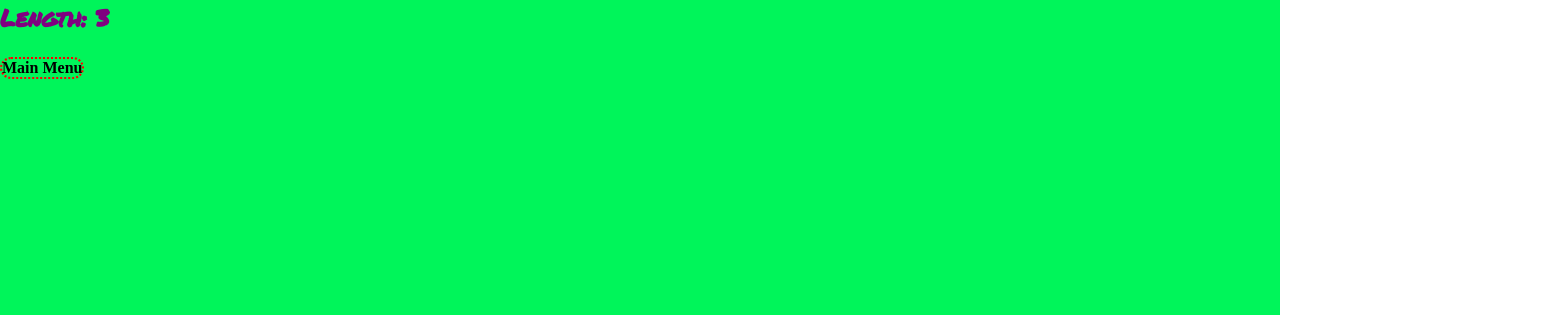
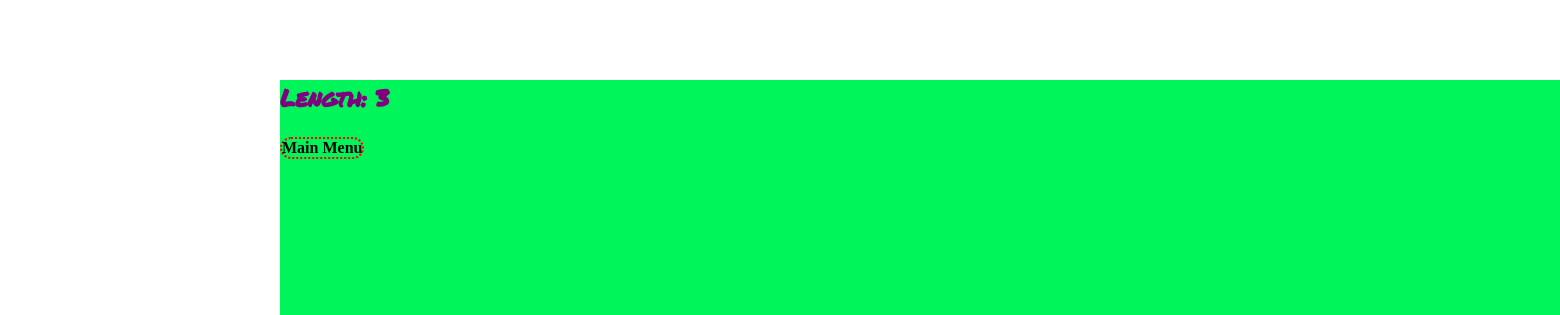
Before and after one commit to JourdanWallace/Snake-WallaceJ, a plain HTML site: page index.html in a window 1280 px wide. Shown: the top 315 px of the page, 1560 px wide, since content can reach past the window. Drawn offline with Linux system fonts and the light colour scheme.

```diff
--- a/css/style.css
+++ b/css/style.css
@@ -1,10 +1,11 @@
 body {
-    margin: 0;
-    padding: 0;
+    margin-left: 280px;
+    margin-top: 80px;
+    padding: 0px;
 }
 
 #game-screen {
-    display: circle;
+    display: block;
 }
 
 #gameOver, #playHUD {
--- a/js/snake.js
+++ b/js/snake.js
@@ -256,7 +256,7 @@ function showMenu(state) {
         displayMenu(playHUD);
 
     if (state == "MAIN MENU")
-        displayMenu(Mainmenu);
+        displayMenu(mainMenu);
     }
 }
 
```
